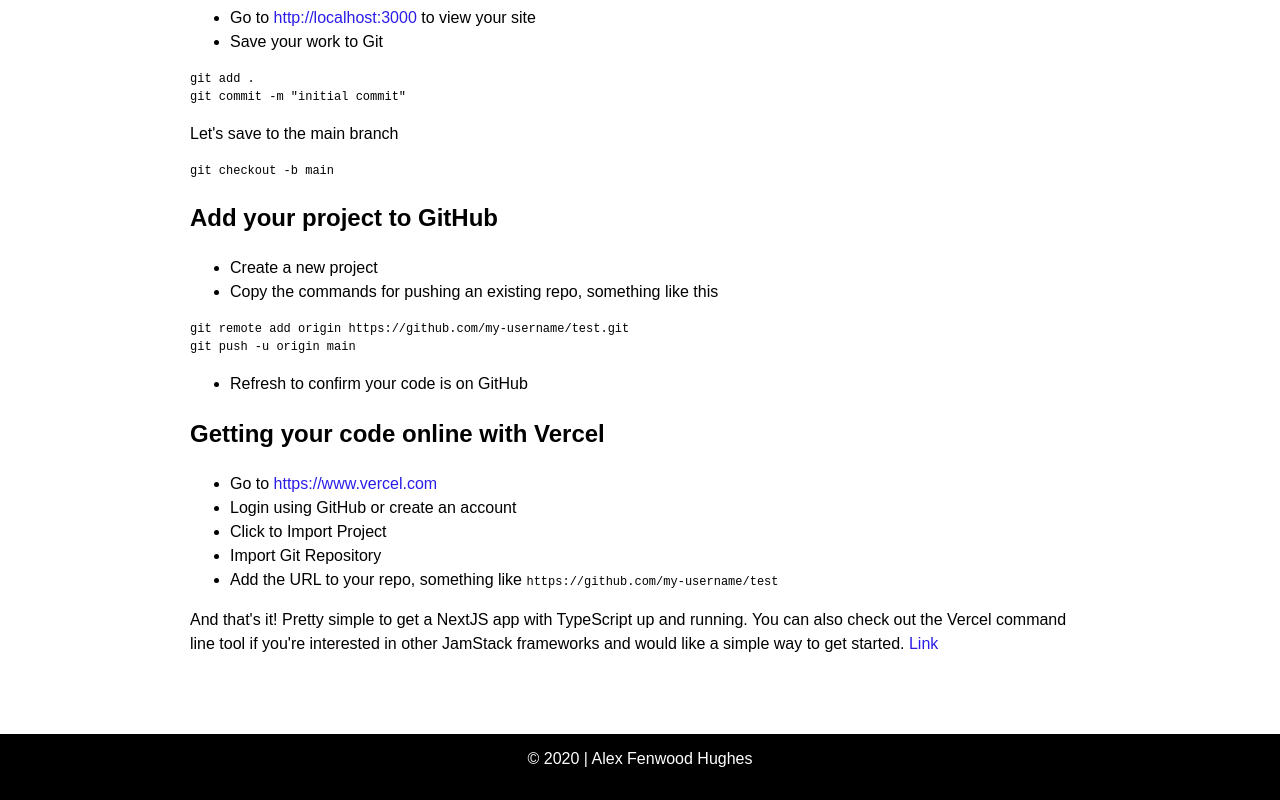
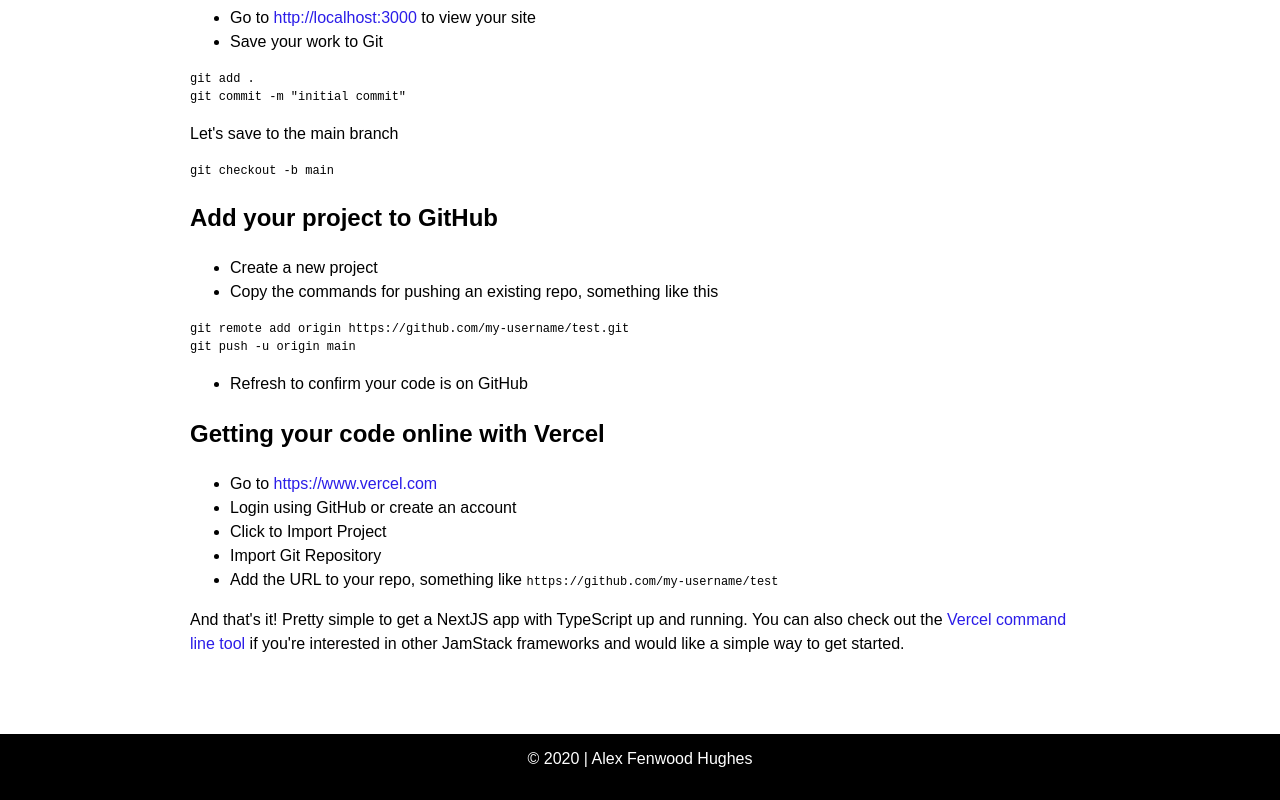
Before and after one commit to alxhghs/my-personal-page, a Gatsby site: page /blog/next-on-vercel/ in a window 1280 px wide. Shown: the part 2863-3663 px from the top of the page. Built offline with nearby package versions, Linux system fonts and the light colour scheme; Gatsby itself is replaced by a stand-in of ours; some packages are replaced by stand-ins of ours; code samples lack their colours.

Commit message:
Update next-on-vercel.md

```diff
--- a/src/blog-posts/next-on-vercel.md
+++ b/src/blog-posts/next-on-vercel.md
@@ -123,4 +123,4 @@
 * Import Git Repository
 * Add the URL to your repo, something like `https://github.com/my-username/test`
 
-And that's it! Pretty simple to get a NextJS app with TypeScript up and running. You can also check out the Vercel command line tool if you're interested in other JamStack frameworks and would like a simple way to get started. [Link](https://github.com/vercel/vercel/tree/master/packages/now-cli)
+And that's it! Pretty simple to get a NextJS app with TypeScript up and running. You can also check out the [Vercel command line tool](https://github.com/vercel/vercel/tree/master/packages/now-cli) if you're interested in other JamStack frameworks and would like a simple way to get started.
```
